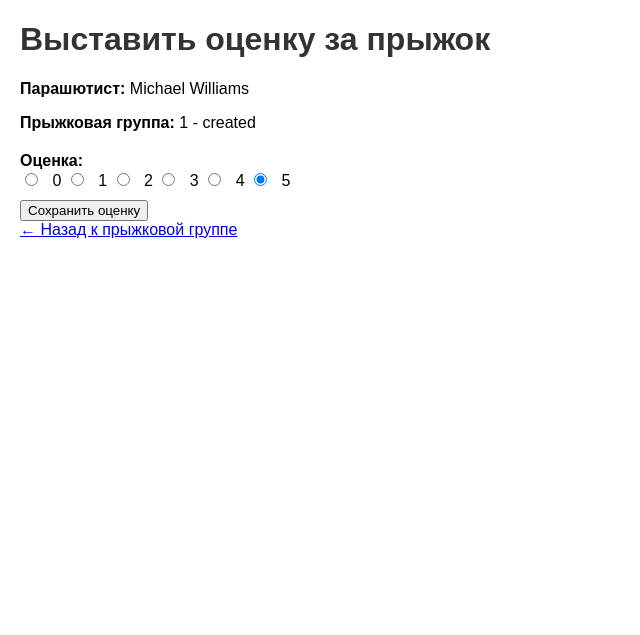
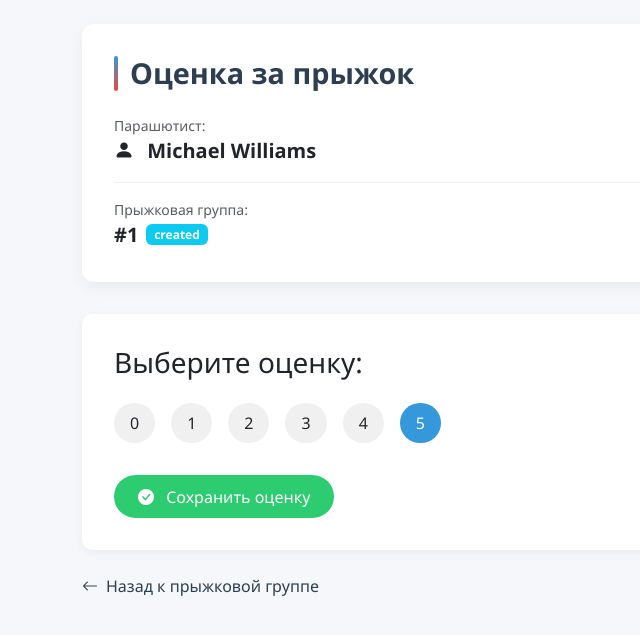
Before and after one commit to romilMasnaviev/instructor, a Django app: template instructors/templates/set_jump_score.html in a window 1280 px wide. Shown: the top 635 px of the page, without its empty margins (0-640 px from the left). Run offline with Django 4.2, Linux system fonts and the light colour scheme; the template is opened without the code that fills it: values that come from a table or form of the project are taken from there, others are empty; data comes from the database, SQL or seed files in the repository.

Commit message:
Redesign страницы выставления оценки за прыжок

```diff
--- a/instructors/templates/set_jump_score.html
+++ b/instructors/templates/set_jump_score.html
@@ -2,57 +2,199 @@
 <html lang="ru">
 <head>
     <meta charset="UTF-8">
+    <meta name="viewport" content="width=device-width, initial-scale=1">
     <title>Выставить оценку за прыжок</title>
+    <link href="https://cdn.jsdelivr.net/npm/bootstrap@5.3.0/dist/css/bootstrap.min.css" rel="stylesheet">
+    <link href="https://cdn.jsdelivr.net/npm/bootstrap-icons@1.10.0/font/bootstrap-icons.css" rel="stylesheet">
     <style>
-        body {
-            font-family: Arial, sans-serif;
-            margin: 20px;
+        :root {
+            --primary: #3498db;
+            --secondary: #e74c3c;
+            --success: #2ecc71;
+            --danger: #e74c3c;
+            --dark: #2c3e50;
+            --light: #f8f9fa;
         }
 
-        h1 {
-            color: #333;
+        body {
+            background-color: #f5f7fa;
+            font-family: 'Segoe UI', system-ui, sans-serif;
         }
 
-        label {
-            font-weight: bold;
+        .group-header {
+            background: white;
+            border-radius: 12px;
+            padding: 2rem;
+            margin-bottom: 2rem;
+            box-shadow: 0 5px 15px rgba(0,0,0,0.05);
+        }
+
+        .group-title {
+            font-size: 1.8rem;
+            font-weight: 600;
+            color: var(--dark);
+            margin-bottom: 1.5rem;
+            position: relative;
+            padding-left: 1rem;
+        }
+
+        .group-title::before {
+            content: '';
+            position: absolute;
+            left: 0;
+            top: 0;
+            height: 100%;
+            width: 4px;
+            background: linear-gradient(to bottom, var(--primary), var(--secondary));
+            border-radius: 4px;
+        }
+
+        .form-container {
+            background: white;
+            border-radius: 10px;
+            padding: 2rem;
+            box-shadow: 0 3px 10px rgba(0,0,0,0.05);
         }
 
         .score-option {
-            margin-right: 10px;
+            margin-right: 1rem;
+            margin-bottom: 1rem;
         }
 
-        .form-container {
-            margin-top: 20px;
+        .score-label {
+            display: inline-flex;
+            align-items: center;
+            padding: 0.5rem 1rem;
+            border-radius: 50px;
+            background: #f0f0f0;
+            cursor: pointer;
+            transition: all 0.2s ease;
         }
 
-        button {
-            margin-top: 10px;
+        .score-option input:checked + .score-label {
+            background: var(--primary);
+            color: white;
+            font-weight: 500;
+        }
+
+        .score-option input {
+            display: none;
+        }
+
+        .btn-submit {
+            background: var(--success);
+            color: white;
+            border: none;
+            border-radius: 50px;
+            padding: 0.6rem 1.5rem;
+            font-weight: 500;
+            transition: all 0.3s ease;
+            margin-top: 1rem;
+        }
+
+        .btn-submit:hover {
+            background: #27ae60;
+            transform: translateY(-2px);
+        }
+
+        .btn-back {
+            color: var(--dark);
+            text-decoration: none;
+            display: inline-flex;
+            align-items: center;
+            transition: all 0.2s ease;
+            margin-top: 1.5rem;
+        }
+
+        .btn-back:hover {
+            color: var(--secondary);
+        }
+
+        .info-item {
+            margin-bottom: 1rem;
+            padding-bottom: 1rem;
+            border-bottom: 1px solid #eee;
+        }
+
+        .info-item:last-child {
+            border-bottom: none;
+            margin-bottom: 0;
+            padding-bottom: 0;
         }
     </style>
 </head>
 <body>
+    <div class="container py-4">
+        <div class="group-header">
+            <h1 class="group-title">Оценка за прыжок</h1>
 
-<h1>Выставить оценку за прыжок</h1>
+            <div class="info-item">
+                <div class="text-muted small">Парашютист:</div>
+                <div class="fs-5 fw-bold">
+                    <i class="bi bi-person-fill me-2"></i>
+                    {{ parachutist.first_name }} {{ parachutist.last_name }}
+                </div>
+            </div>
 
-<p><strong>Парашютист:</strong> {{ parachutist.first_name }} {{ parachutist.last_name }}</p>
-<p><strong>Прыжковая группа:</strong> {{ jump_group.id }} - {{ jump_group.get_status_display }}</p>
+            <div class="info-item">
+                <div class="text-muted small">Прыжковая группа:</div>
+                <div class="d-flex align-items-center">
+                    <span class="fs-5 fw-bold me-2">#{{ jump_group.id }}</span>
+                    <span class="badge bg-{% if jump_group.status == 'completed' %}success{% elif jump_group.status == 'Jump In Progress' %}warning{% else %}info{% endif %}">
+                        {{ jump_group.get_status_display }}
+                    </span>
+                </div>
+            </div>
+        </div>
 
-<form method="POST">
-    {% csrf_token %}
-    <div class="form-container">
-        <label for="score">Оценка:</label><br>
-        <input type="radio" name="score" value="0" class="score-option" {% if jump_assignment.score == 0 %}checked{% endif %}> 0
-        <input type="radio" name="score" value="1" class="score-option" {% if jump_assignment.score == 1 %}checked{% endif %}> 1
-        <input type="radio" name="score" value="2" class="score-option" {% if jump_assignment.score == 2 %}checked{% endif %}> 2
-        <input type="radio" name="score" value="3" class="score-option" {% if jump_assignment.score == 3 %}checked{% endif %}> 3
-        <input type="radio" name="score" value="4" class="score-option" {% if jump_assignment.score == 4 %}checked{% endif %}> 4
-        <input type="radio" name="score" value="5" class="score-option" {% if jump_assignment.score == 5 %}checked{% endif %}> 5
+        <div class="form-container">
+            <form method="POST">
+                {% csrf_token %}
+                <h3 class="mb-4">Выберите оценку:</h3>
+
+                <div class="d-flex flex-wrap">
+                    <label class="score-option">
+                        <input type="radio" name="score" value="0" {% if jump_assignment.score == 0 %}checked{% endif %}>
+                        <span class="score-label">0</span>
+                    </label>
+
+                    <label class="score-option">
+                        <input type="radio" name="score" value="1" {% if jump_assignment.score == 1 %}checked{% endif %}>
+                        <span class="score-label">1</span>
+                    </label>
+
+                    <label class="score-option">
+                        <input type="radio" name="score" value="2" {% if jump_assignment.score == 2 %}checked{% endif %}>
+                        <span class="score-label">2</span>
+                    </label>
+
+                    <label class="score-option">
+                        <input type="radio" name="score" value="3" {% if jump_assignment.score == 3 %}checked{% endif %}>
+                        <span class="score-label">3</span>
+                    </label>
+
+                    <label class="score-option">
+                        <input type="radio" name="score" value="4" {% if jump_assignment.score == 4 %}checked{% endif %}>
+                        <span class="score-label">4</span>
+                    </label>
+
+                    <label class="score-option">
+                        <input type="radio" name="score" value="5" {% if jump_assignment.score == 5 %}checked{% endif %}>
+                        <span class="score-label">5</span>
+                    </label>
+                </div>
+
+                <button type="submit" class="btn-submit">
+                    <i class="bi bi-check-circle-fill me-2"></i> Сохранить оценку
+                </button>
+            </form>
+        </div>
+
+        <a href="{% url 'jump_group_detail' instructor_id=instructor.instructor_id jump_group_id=jump_group.id %}" class="btn-back">
+            <i class="bi bi-arrow-left me-2"></i> Назад к прыжковой группе
+        </a>
     </div>
 
-    <button type="submit">Сохранить оценку</button>
-</form>
-
-<a href="{% url 'jump_group_detail' instructor_id=instructor.instructor_id jump_group_id=jump_group.id %}">← Назад к прыжковой группе</a>
-
+    <script src="https://cdn.jsdelivr.net/npm/bootstrap@5.3.0/dist/js/bootstrap.bundle.min.js"></script>
 </body>
 </html>
```
